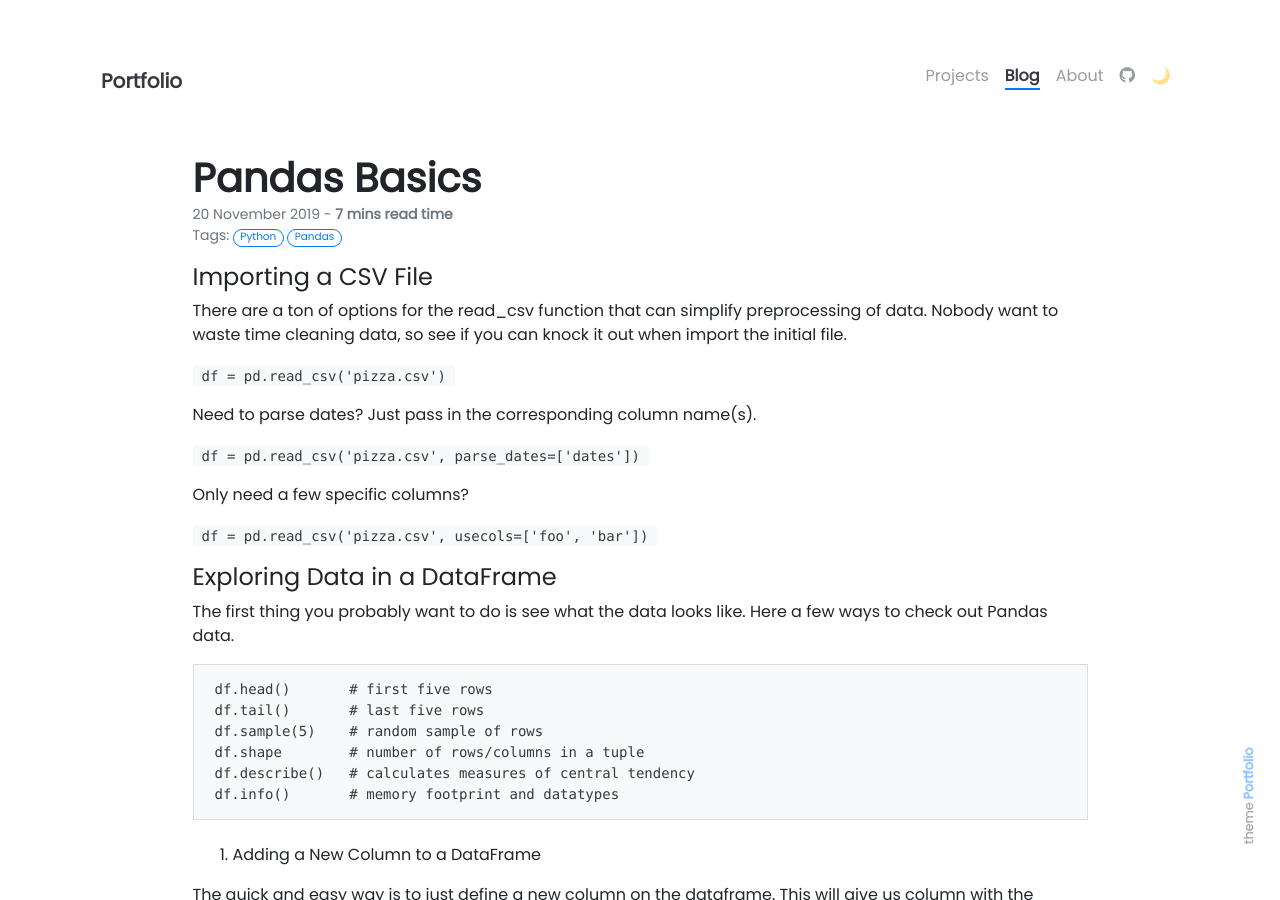
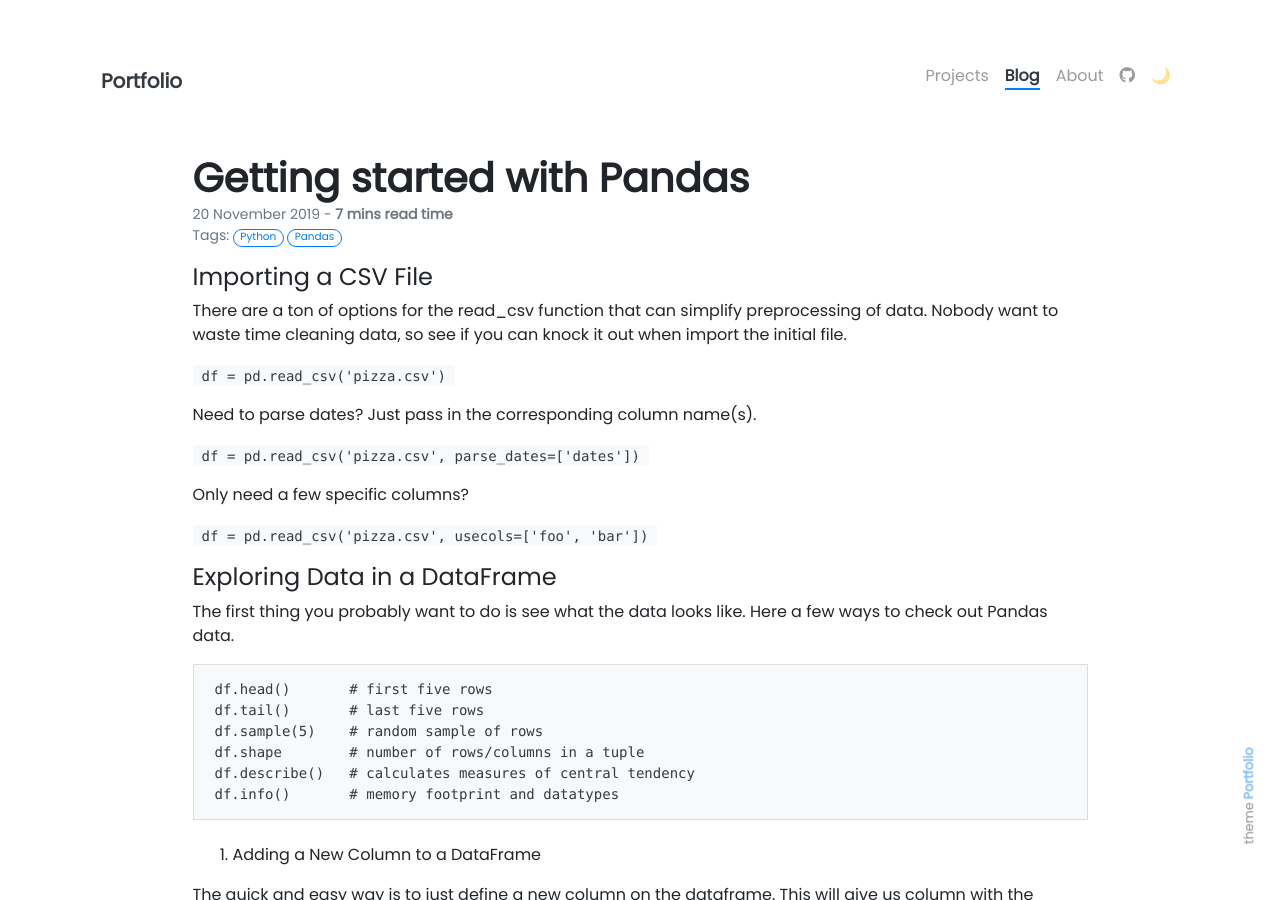
Before and after one commit to dhamodharanrk/portfolio, a Jekyll site: the page built from _posts/2019-11-20-python-pandas-basics.md, in a window 1280 px wide and 900 px high. Built offline with Jekyll 4.4.1, drawn with Linux system fonts in a browser that asks for light colours; nearby versions of some CDN libraries; our own code applies the rules of GitHub Pages for plain Markdown files.

Commit message:
Update and rename 2019-11-20-pandas-basics.md to 2019-11-20-python-pandas-basics.md

```diff
--- a/_posts/2019-11-20-pandas-basics.md
+++ b/_posts/2019-11-20-python-pandas-basics.md
@@ -1,5 +1,5 @@
 ---
-title: Pandas Basics
+title: Getting started with Pandas
 tags: [Python,Pandas]
 style: fill
 color: info
```
